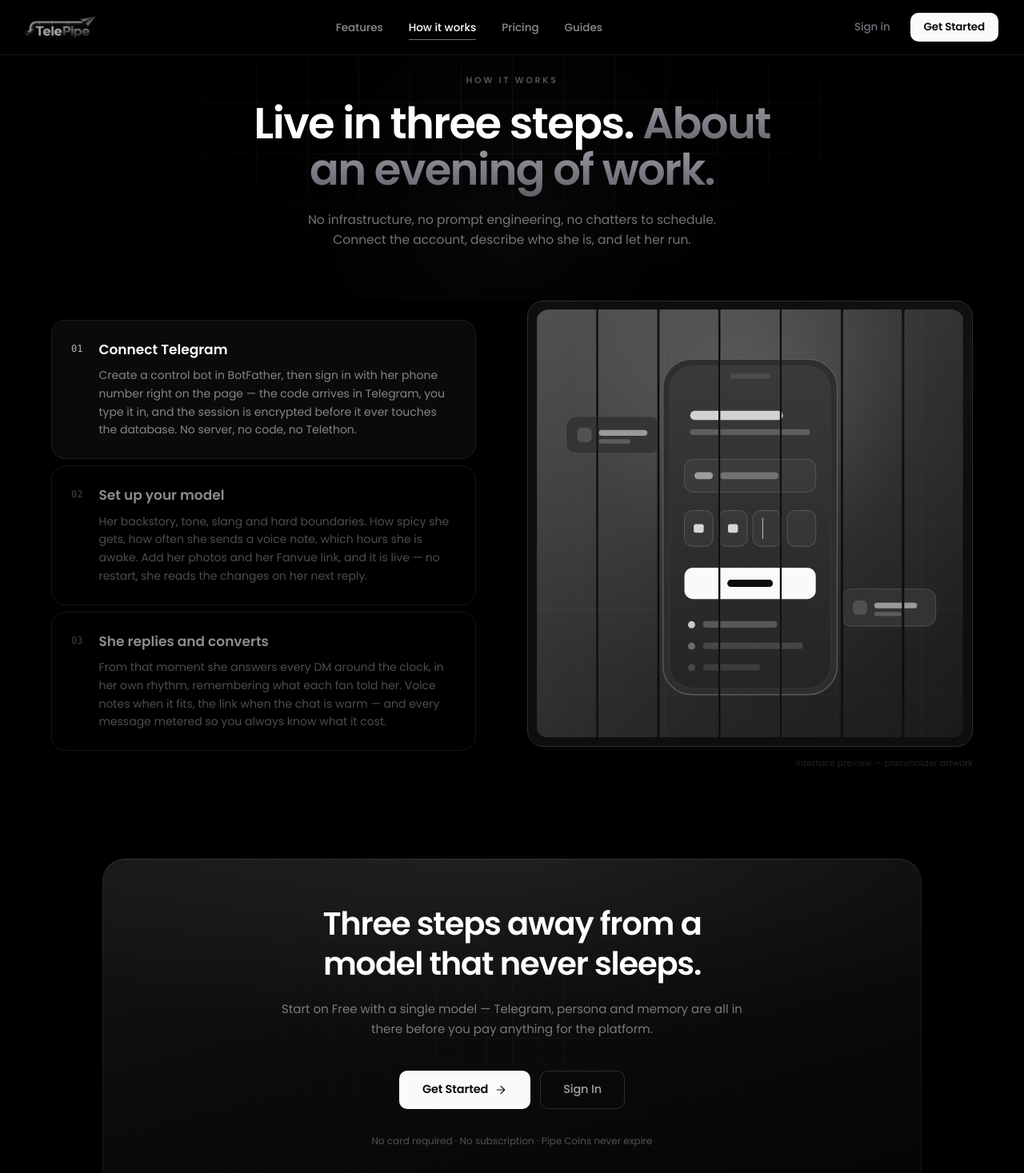
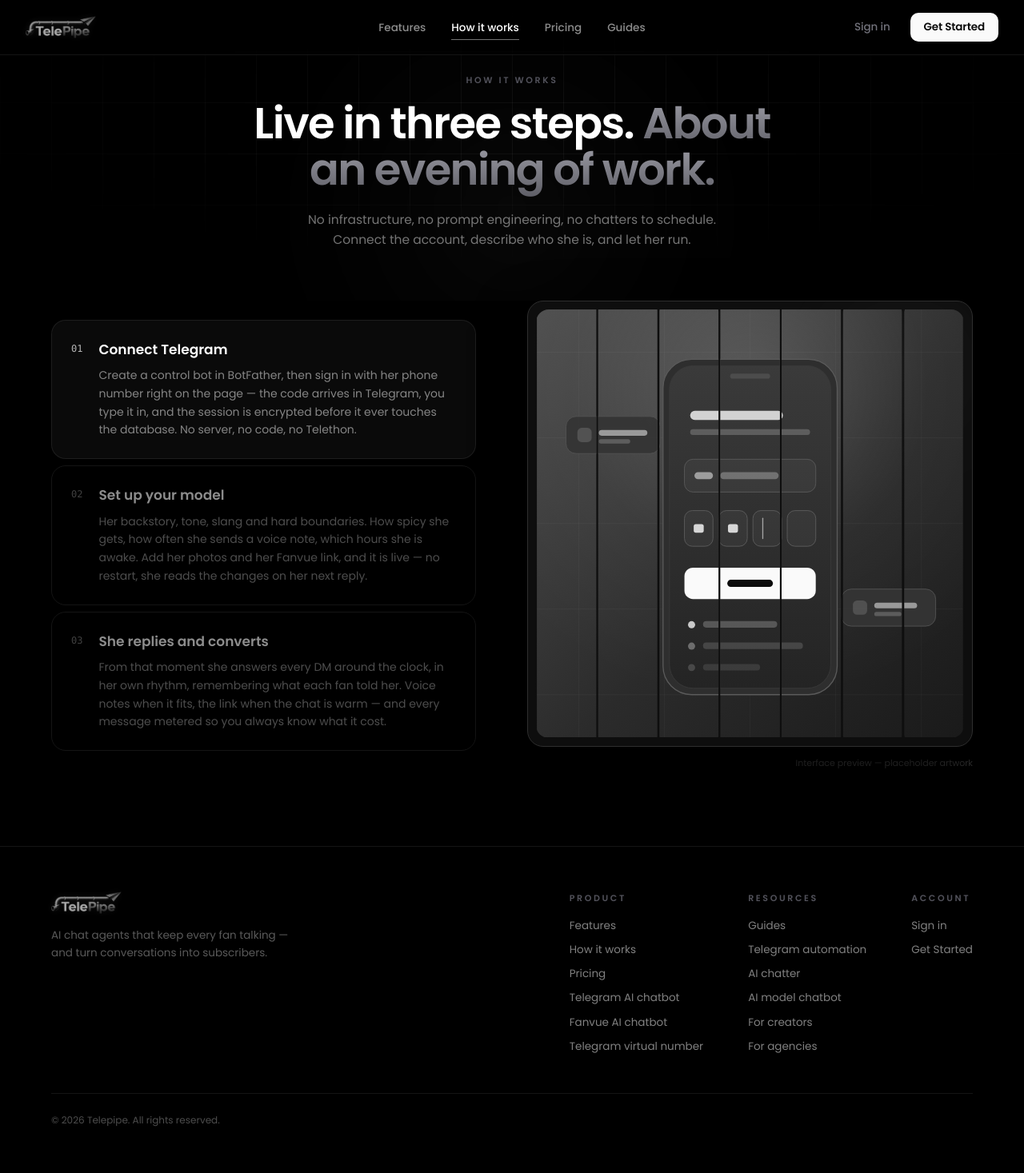
Before and after one commit to marek6296/telepipe, a Next.js app in the folder web/: page /how-it-works in a window 1280 px wide. Shown: the top 1467 px of the page at 80% size. Built offline with nearby package versions, Linux system fonts and the light colour scheme.

Commit message:
fix(marketing): center nav and trim page endings

```diff
--- a/web/app/(marketing)/features/page.tsx
+++ b/web/app/(marketing)/features/page.tsx
@@ -1,7 +1,7 @@
 import type { Metadata } from "next";
 
 import { FeatureGrid } from "@/components/marketing/feature-grid";
-import { CtaBand, PageHeader } from "@/components/marketing/page-shell";
+import { PageHeader } from "@/components/marketing/page-shell";
 import { marketingMetadata } from "@/lib/seo";
 
 export const metadata: Metadata = marketingMetadata({
@@ -34,12 +34,6 @@
       <section className="relative px-6 pb-24">
         <FeatureGrid />
       </section>
-
-      <CtaBand
-        title="See her handle your inbox for a day."
-        body="Connect one model and see her work — persona, memory and the Telegram agent are all included. There is no subscription: you buy Pipe Coins and spend them as she replies."
-        note="No card required · No subscription · Pipe Coins never expire"
-      />
     </>
   );
 }
--- a/web/app/(marketing)/how-it-works/page.tsx
+++ b/web/app/(marketing)/how-it-works/page.tsx
@@ -1,6 +1,6 @@
 import type { Metadata } from "next";
 
-import { CtaBand, PageHeader } from "@/components/marketing/page-shell";
+import { PageHeader } from "@/components/marketing/page-shell";
 import { StepsInteractor, type Step } from "@/components/marketing/steps-interactor";
 import { marketingMetadata } from "@/lib/seo";
 
@@ -57,12 +57,6 @@
           <StepsInteractor steps={STEPS} />
         </div>
       </section>
-
-      <CtaBand
-        title="Three steps away from a model that never sleeps."
-        body="Start on Free with a single model — Telegram, persona and memory are all in there before you pay anything for the platform."
-        note="No card required · No subscription · Pipe Coins never expire"
-      />
     </>
   );
 }
--- a/web/app/(marketing)/pricing/page.tsx
+++ b/web/app/(marketing)/pricing/page.tsx
@@ -1,6 +1,6 @@
 import type { Metadata } from "next";
 
-import { CtaBand, PageHeader } from "@/components/marketing/page-shell";
+import { PageHeader } from "@/components/marketing/page-shell";
 import { PricingTable } from "@/components/marketing/pricing-table";
 import { COINS_PER_REPLY, COINS_PER_USD } from "@/lib/coins";
 import { marketingMetadata } from "@/lib/seo";
@@ -91,12 +91,6 @@
           ))}
         </div>
       </section>
-
-      <CtaBand
-        title="Start free. Buy coins when she has earned them."
-        body="Connect one model in a few minutes and watch what she does with your DMs. You only ever pay for the work she actually does."
-        note="No card required · No subscription · Pipe Coins never expire"
-      />
     </>
   );
 }
--- a/web/components/landing/nav.tsx
+++ b/web/components/landing/nav.tsx
@@ -69,11 +69,14 @@
           : "border-b border-transparent bg-transparent",
       )}
     >
-      <nav className="mx-auto flex h-[68px] max-w-7xl items-center justify-between px-5 sm:px-8">
+      <nav className="mx-auto grid h-[68px] max-w-7xl grid-cols-[1fr_auto_1fr] items-center px-5 sm:px-8">
         <Link
           href="/"
           {...revealAttr}
-          className={cn("flex items-center", revealClass)}
+          className={cn(
+            "col-start-1 row-start-1 flex items-center justify-self-start",
+            revealClass,
+          )}
           aria-label="Telepipe home"
         >
           {cinematic ? (
@@ -104,7 +107,10 @@
 
         <ul
           {...revealAttr}
-          className={cn("hidden items-center gap-8 md:flex", revealClass)}
+          className={cn(
+            "col-start-2 row-start-1 hidden items-center gap-8 justify-self-center md:flex",
+            revealClass,
+          )}
         >
           {LINKS.map((link) => {
             const active = pathname === link.href;
@@ -133,7 +139,10 @@
 
         <div
           {...revealAttr}
-          className={cn("hidden items-center gap-2.5 md:flex", revealClass)}
+          className={cn(
+            "col-start-3 row-start-1 hidden items-center gap-2.5 justify-self-end md:flex",
+            revealClass,
+          )}
         >
           <Link href="/login" className="lp-btn lp-btn-quiet h-9 px-3.5 text-[13.5px]">
             Sign in
@@ -150,7 +159,7 @@
           aria-label={open ? "Close menu" : "Open menu"}
           aria-expanded={open}
           className={cn(
-            "lp-hairline flex h-9 w-9 items-center justify-center rounded-lg text-white/75 transition-colors hover:text-white md:hidden",
+            "lp-hairline col-start-3 row-start-1 flex h-9 w-9 items-center justify-center justify-self-end rounded-lg text-white/75 transition-colors hover:text-white md:hidden",
             revealClass,
           )}
         >
```
